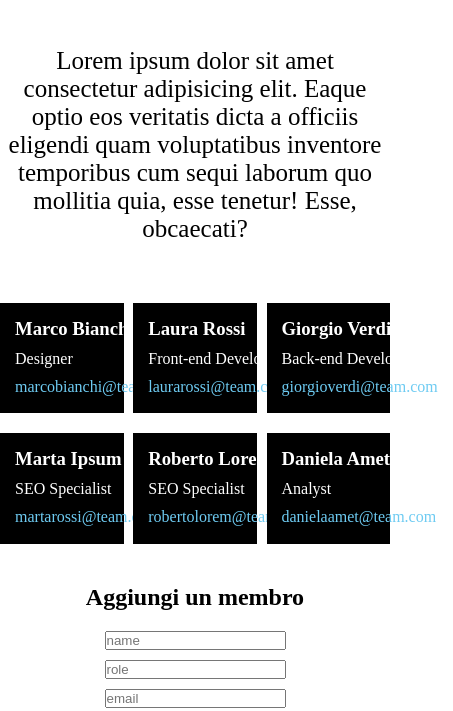
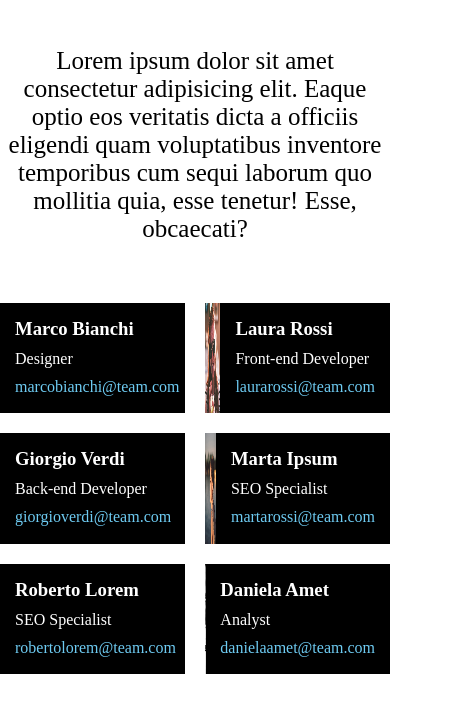
Before and after one commit to MatteoVentura7/js-our-team, a plain HTML site: page index.html in a window 390 px wide. Shown: the part 102-813 px from the top of the page, 453 px wide, since content can reach past the window. Drawn offline with Linux system fonts and the light colour scheme.

Commit message:
add : bonus responsive

```diff
--- a/style.css
+++ b/style.css
@@ -113,3 +113,13 @@ header p {
 .email-in {
     padding-bottom: .625rem;
 }
+
+
+/* DA 768px A 0 */
+@media screen and (max-width: 768px) {
+
+    .col {
+        width: calc(95% / 2);
+    }
+
+}
```
